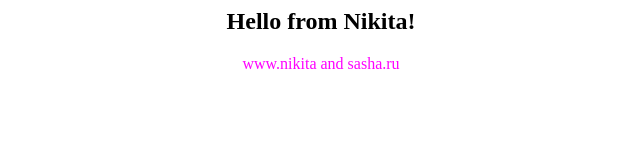
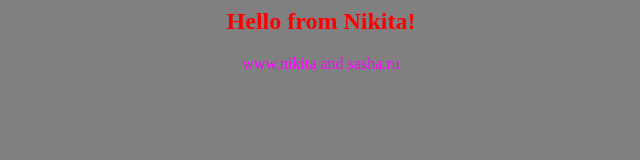
Before and after one commit to Nikitatut/app-for-jenkins, a plain HTML site: page index.html in a window 1280 px wide. Shown: the whole page, without its empty margins (319-959 px from the left). Drawn offline with Linux system fonts and the light colour scheme.

Commit message:
Changed backgtound color

```diff
--- a/index.html
+++ b/index.html
@@ -1,7 +1,7 @@
 <html>
-<body bgcolor=white>
+<body bgcolor=grey>
 <center>
-<h2><font color=black>Hello from Nikita!</font></h2>
+<h2><font color=red>Hello from Nikita!</font></h2>
 
 <font color=magenta>www.nikita and sasha.ru</font>
 
```
